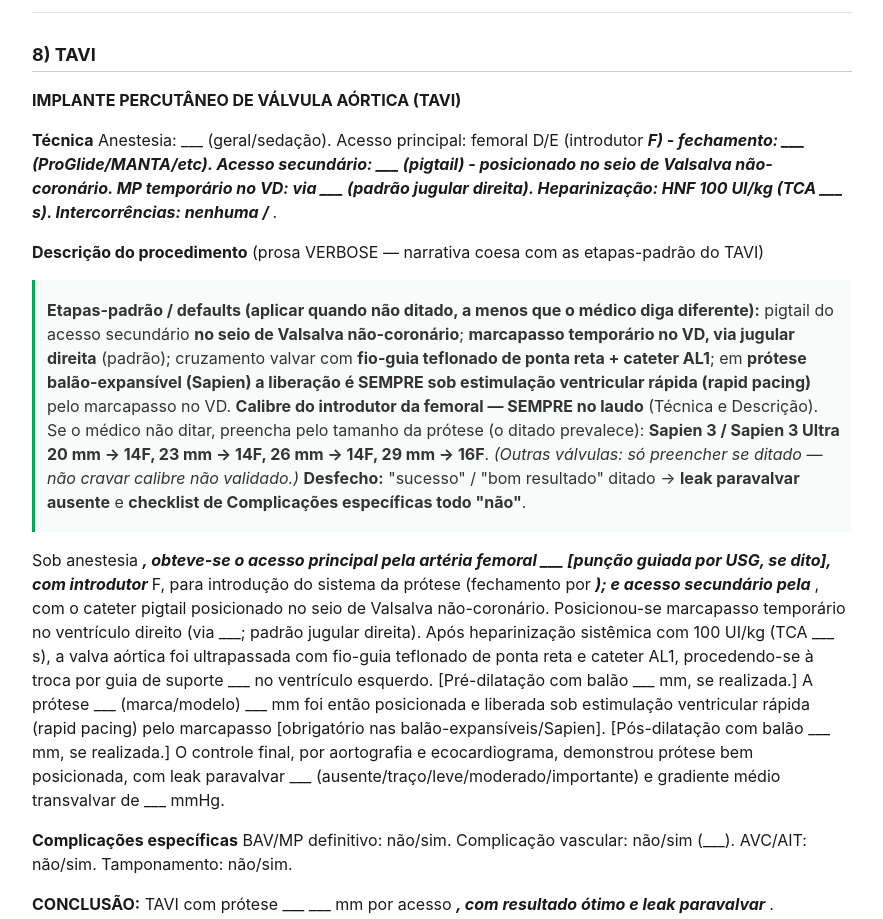
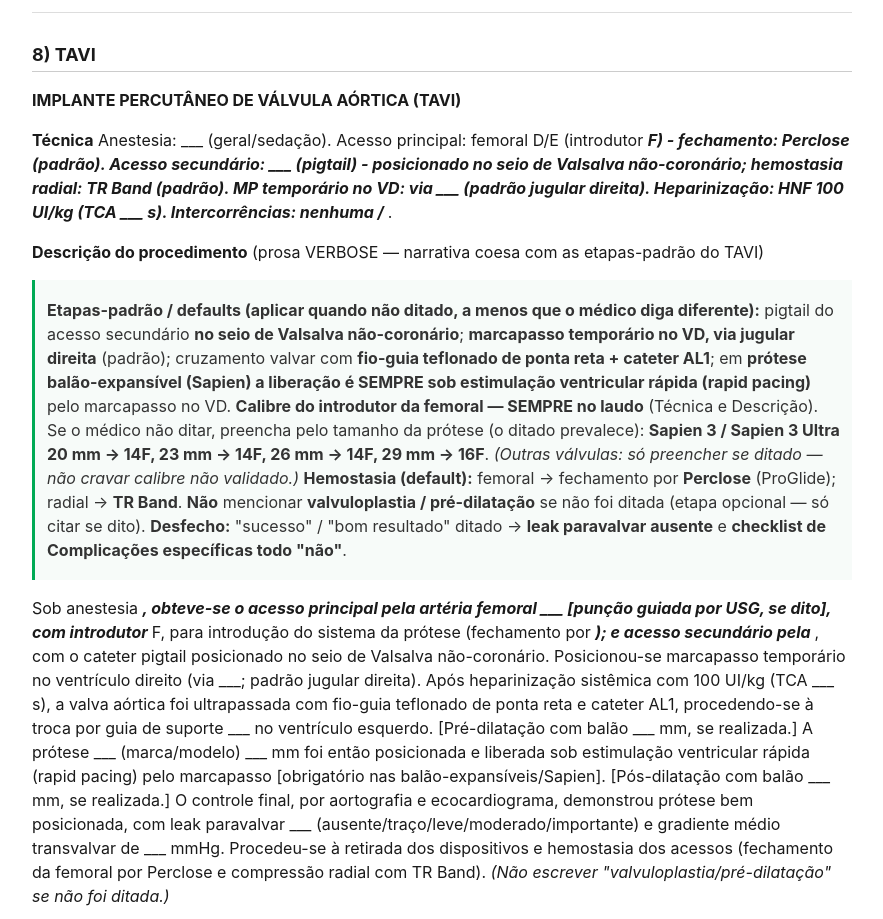
Before and after one commit to stefanogarzon/laudos-mascaras, a plain HTML site: page index.html in a window 1280 px wide. Shown: the part 5540-6459 px from the top of the page, without its empty margins (198-1081 px from the left). Drawn offline with Linux system fonts and the light colour scheme.

Commit message:
Add files via upload

```diff
--- a/index.html
+++ b/index.html
@@ -210,8 +210,8 @@ FFR (hiperêmico): ___ — referência <strong>&gt; 0,80</strong> (<strong>≤ 0
 <p><strong>IMPLANTE PERCUTÂNEO DE VÁLVULA AÓRTICA (TAVI)</strong></p>
 <p><strong>Técnica</strong>
 Anestesia: ___ (geral/sedação).
-Acesso principal: femoral D/E (introdutor <strong><em>F) - fechamento: ___ (ProGlide/MANTA/etc).
-Acesso secundário: ___ (pigtail) - posicionado no seio de Valsalva não-coronário.
+Acesso principal: femoral D/E (introdutor <strong><em>F) - fechamento: Perclose (padrão).
+Acesso secundário: ___ (pigtail) - posicionado no seio de Valsalva não-coronário; hemostasia radial: TR Band (padrão).
 MP temporário no VD: via ___ (padrão jugular direita).
 Heparinização: HNF 100 UI/kg (TCA ___ s). Intercorrências: nenhuma / </em></strong>.</p>
 <p><strong>Descrição do procedimento</strong> (prosa VERBOSE — narrativa coesa com as etapas-padrão do TAVI)</p>
@@ -219,9 +219,11 @@ Heparinização: HNF 100 UI/kg (TCA ___ s). Intercorrências: nenhuma / </em></s
 <p><strong>Etapas-padrão / defaults (aplicar quando não ditado, a menos que o médico diga diferente):</strong>
 pigtail do acesso secundário <strong>no seio de Valsalva não-coronário</strong>; <strong>marcapasso temporário no VD, via jugular direita</strong> (padrão); cruzamento valvar com <strong>fio-guia teflonado de ponta reta + cateter AL1</strong>; em <strong>prótese balão-expansível (Sapien) a liberação é SEMPRE sob estimulação ventricular rápida (rapid pacing)</strong> pelo marcapasso no VD.
 <strong>Calibre do introdutor da femoral — SEMPRE no laudo</strong> (Técnica e Descrição). Se o médico não ditar, preencha pelo tamanho da prótese (o ditado prevalece): <strong>Sapien 3 / Sapien 3 Ultra 20 mm → 14F, 23 mm → 14F, 26 mm → 14F, 29 mm → 16F</strong>. <em>(Outras válvulas: só preencher se ditado — não cravar calibre não validado.)</em>
+<strong>Hemostasia (default):</strong> femoral → fechamento por <strong>Perclose</strong> (ProGlide); radial → <strong>TR Band</strong>.
+<strong>Não</strong> mencionar <strong>valvuloplastia / pré-dilatação</strong> se não foi ditada (etapa opcional — só citar se dito).
 <strong>Desfecho:</strong> "sucesso" / "bom resultado" ditado → <strong>leak paravalvar ausente</strong> e <strong>checklist de Complicações específicas todo "não"</strong>.</p>
 </blockquote>
-<p>Sob anestesia <strong><em>, obteve-se o acesso principal pela artéria femoral ___ [punção guiada por USG, se dito], com introdutor </em></strong>F, para introdução do sistema da prótese (fechamento por <strong><em>); e acesso secundário pela </em></strong>, com o cateter pigtail posicionado no seio de Valsalva não-coronário. Posicionou-se marcapasso temporário no ventrículo direito (via ___; padrão jugular direita). Após heparinização sistêmica com 100 UI/kg (TCA ___ s), a valva aórtica foi ultrapassada com fio-guia teflonado de ponta reta e cateter AL1, procedendo-se à troca por guia de suporte ___ no ventrículo esquerdo. [Pré-dilatação com balão ___ mm, se realizada.] A prótese ___ (marca/modelo) ___ mm foi então posicionada e liberada sob estimulação ventricular rápida (rapid pacing) pelo marcapasso [obrigatório nas balão-expansíveis/Sapien]. [Pós-dilatação com balão ___ mm, se realizada.] O controle final, por aortografia e ecocardiograma, demonstrou prótese bem posicionada, com leak paravalvar ___ (ausente/traço/leve/moderado/importante) e gradiente médio transvalvar de ___ mmHg.</p>
+<p>Sob anestesia <strong><em>, obteve-se o acesso principal pela artéria femoral ___ [punção guiada por USG, se dito], com introdutor </em></strong>F, para introdução do sistema da prótese (fechamento por <strong><em>); e acesso secundário pela </em></strong>, com o cateter pigtail posicionado no seio de Valsalva não-coronário. Posicionou-se marcapasso temporário no ventrículo direito (via ___; padrão jugular direita). Após heparinização sistêmica com 100 UI/kg (TCA ___ s), a valva aórtica foi ultrapassada com fio-guia teflonado de ponta reta e cateter AL1, procedendo-se à troca por guia de suporte ___ no ventrículo esquerdo. [Pré-dilatação com balão ___ mm, se realizada.] A prótese ___ (marca/modelo) ___ mm foi então posicionada e liberada sob estimulação ventricular rápida (rapid pacing) pelo marcapasso [obrigatório nas balão-expansíveis/Sapien]. [Pós-dilatação com balão ___ mm, se realizada.] O controle final, por aortografia e ecocardiograma, demonstrou prótese bem posicionada, com leak paravalvar ___ (ausente/traço/leve/moderado/importante) e gradiente médio transvalvar de ___ mmHg. Procedeu-se à retirada dos dispositivos e hemostasia dos acessos (fechamento da femoral por Perclose e compressão radial com TR Band). <em>(Não escrever "valvuloplastia/pré-dilatação" se não foi ditada.)</em></p>
 <p><strong>Complicações específicas</strong>
 BAV/MP definitivo: não/sim. Complicação vascular: não/sim (___). AVC/AIT: não/sim. Tamponamento: não/sim.</p>
 <p><strong>CONCLUSÃO:</strong> TAVI com prótese ___ ___ mm por acesso <strong><em>, com resultado ótimo e leak paravalvar </em></strong>.</p>
```
